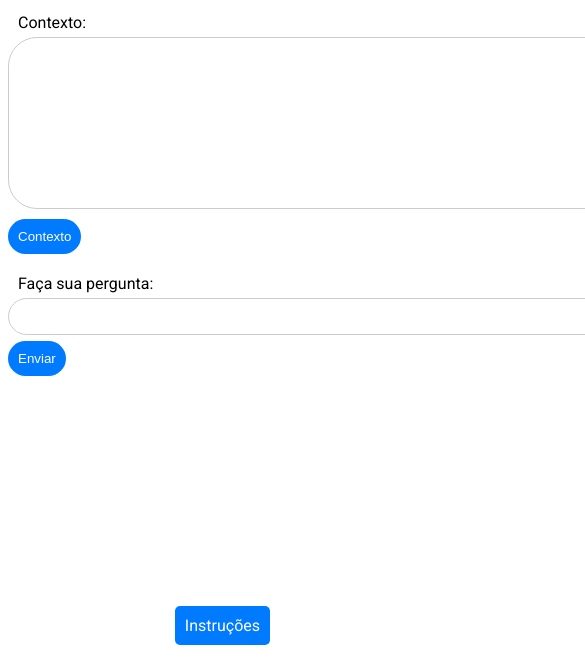
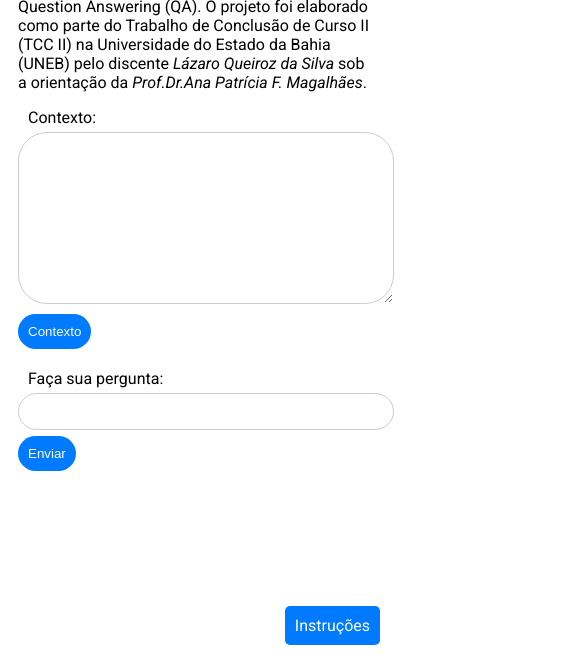
Before and after one commit to lazaroq11/qabert_front, a plain HTML site: page index.html in a window 390 px wide. Shown: the part 179-844 px from the top of the page, 585 px wide, since content can reach past the window. Drawn offline with Linux system fonts and the light colour scheme.

Commit message:
style: add responsividade

```diff
--- a/style.css
+++ b/style.css
@@ -1,38 +1,43 @@
-/* style.css */
 
 body {
     font-family: Roboto;
 }
 
 .container {
-    width: 600px;
-    margin: 0 auto;
+    max-width: 100%;
+    padding: 0 20px;
+    box-sizing: border-box;
 }
 
-h1{
+h1 {
     font-style: italic;
 }
-.context-section, .chat-section {
+
+.context-section,
+.chat-section {
     margin-bottom: 20px;
 }
 
-.nome{
+.nome {
     font-style: italic;
 }
+
 label {
     display: block;
     margin-bottom: 5px;
     margin-left: 10px;
 }
 
-textarea, input[type="text"] {
+textarea,
+input[type="text"] {
     width: 100%;
     padding: 10px;
     border: 1px solid #ccc;
-    border-radius:29px;
+    border-radius: 29px;
 }
 
-textarea:focus, input:focus{
+textarea:focus,
+input:focus {
     box-shadow: 0 0 0 0;
     outline: 0;
 }
@@ -47,15 +52,13 @@
     border-radius: 20px;
 }
 
-button:hover{
+button:hover {
     transition: all ease 1s;
-
     background-color: black;
 }
 
 #chat-messages {
     margin-top: 10px;
-
     padding: 10px;
 }
 
@@ -66,12 +69,9 @@
 #status-message {
     margin-top: 10px;
     padding: 10px;
-
     color: #007bff;
     font-weight: bold;
 }
-
-
 
 .success {
     color: #28a745;
@@ -82,19 +82,19 @@
     opacity: 0;
 }
 
-/* Adicione estas regras no seu arquivo CSS */
-a{
+
+a {
     position: fixed;
     bottom: 20px;
-    right: 120px;
+    right: 20px;
     padding: 10px;
     background-color: #007bff;
     color: #fff;
     text-decoration: none;
     border-radius: 5px;
     cursor: pointer;
+}
 
-}
 .modal {
     display: none;
     position: fixed;
@@ -111,7 +111,7 @@
     padding: 20px;
     border: 1px solid #888;
     width: 80%;
-    border-radius:20px
+    border-radius: 20px;
 }
 
 .close {
@@ -121,3 +121,31 @@
     font-weight: bold;
     cursor: pointer;
 }
+
+
+@media only screen and (max-width: 576px) {
+    .container {
+        padding: 0 10px;
+    }
+
+    #chat-messages {
+        padding: 5px;
+    }
+
+    a {
+        right: 10px;
+    }
+}
+
+
+@media only screen and (min-width: 577px) and (max-width: 768px) {
+    a {
+        right: 30px;
+    }
+}
+
+@media only screen and (min-width: 769px) {
+    a {
+        right: 40px;
+    }
+}
```
